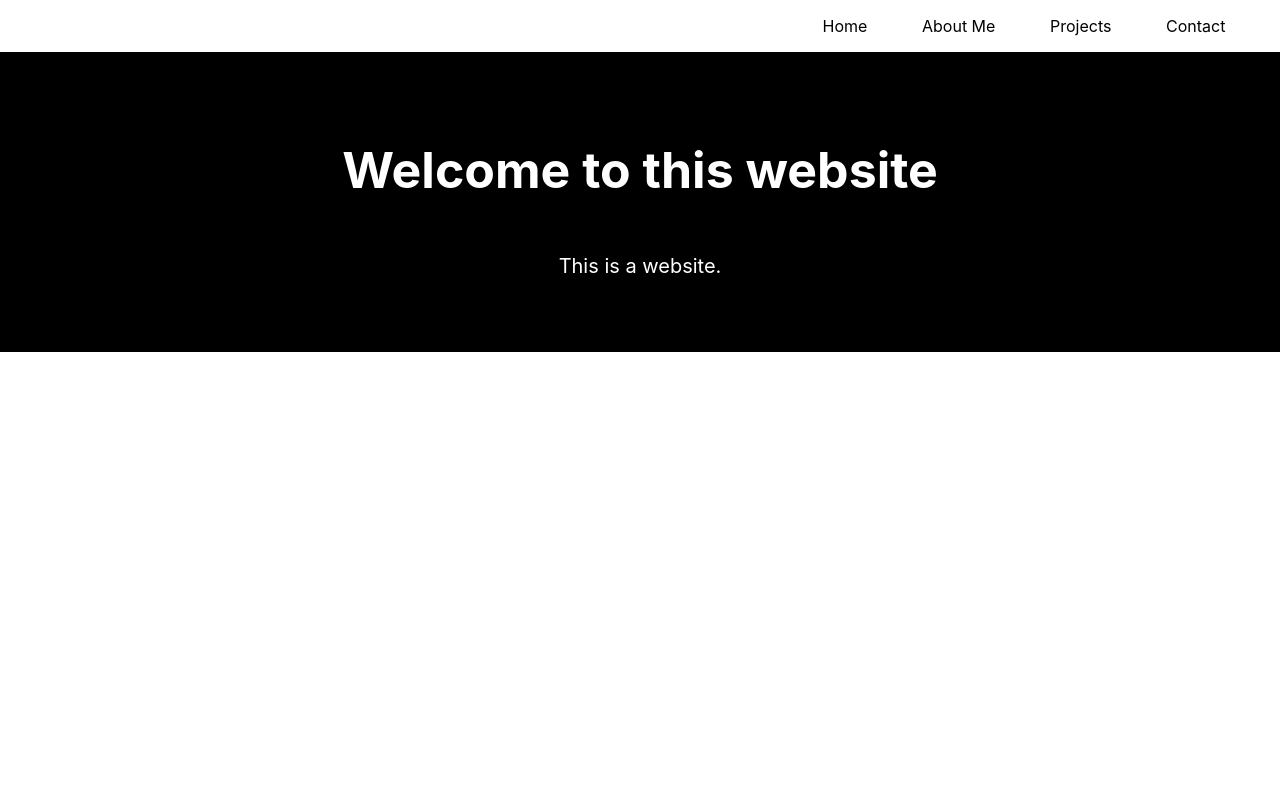
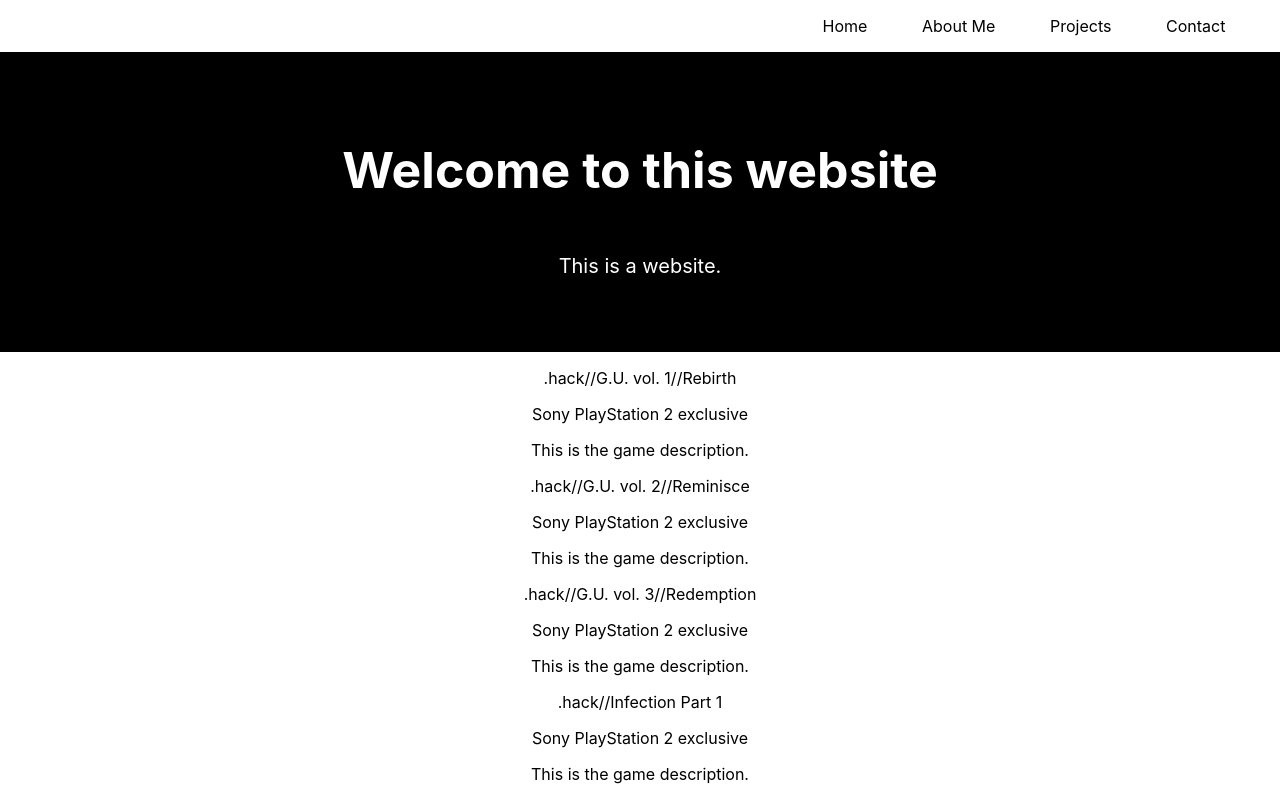
Before and after one commit to chaselancaster/React-Layout-Practice, a React (Create React App) app: page / in a window 1280 px wide. Shown: the top 800 px of the page. Built offline with nearby package versions, Linux system fonts and the light colour scheme.

Commit message:
add the info we need to start making the game cards

```diff
--- a/src/App.js
+++ b/src/App.js
@@ -2,6 +2,7 @@
 
 import NavBar from "./Component/NavBar/NavBar";
 import Header from "./Component/Header/Header";
+import Games from "./Component/Games/Games";
 
 const games = [
   {
@@ -284,6 +285,7 @@
     <div className="App">
       <NavBar />
       <Header />
+      <Games games={games} />
     </div>
   );
 }
--- /dev/null
+++ b/src/Component/Games/Games.js
@@ -0,0 +1,19 @@
+import React from "react";
+
+const Games = ({ games }) => {
+  return (
+    <div>
+      {games.map((game, index) => {
+        return (
+          <div className="game-card">
+            <p>{game.name}</p>
+            <p>{game.details[0]}</p>
+            <p>This is the game description.</p>
+          </div>
+        );
+      })}
+    </div>
+  );
+};
+
+export default Games;
```
